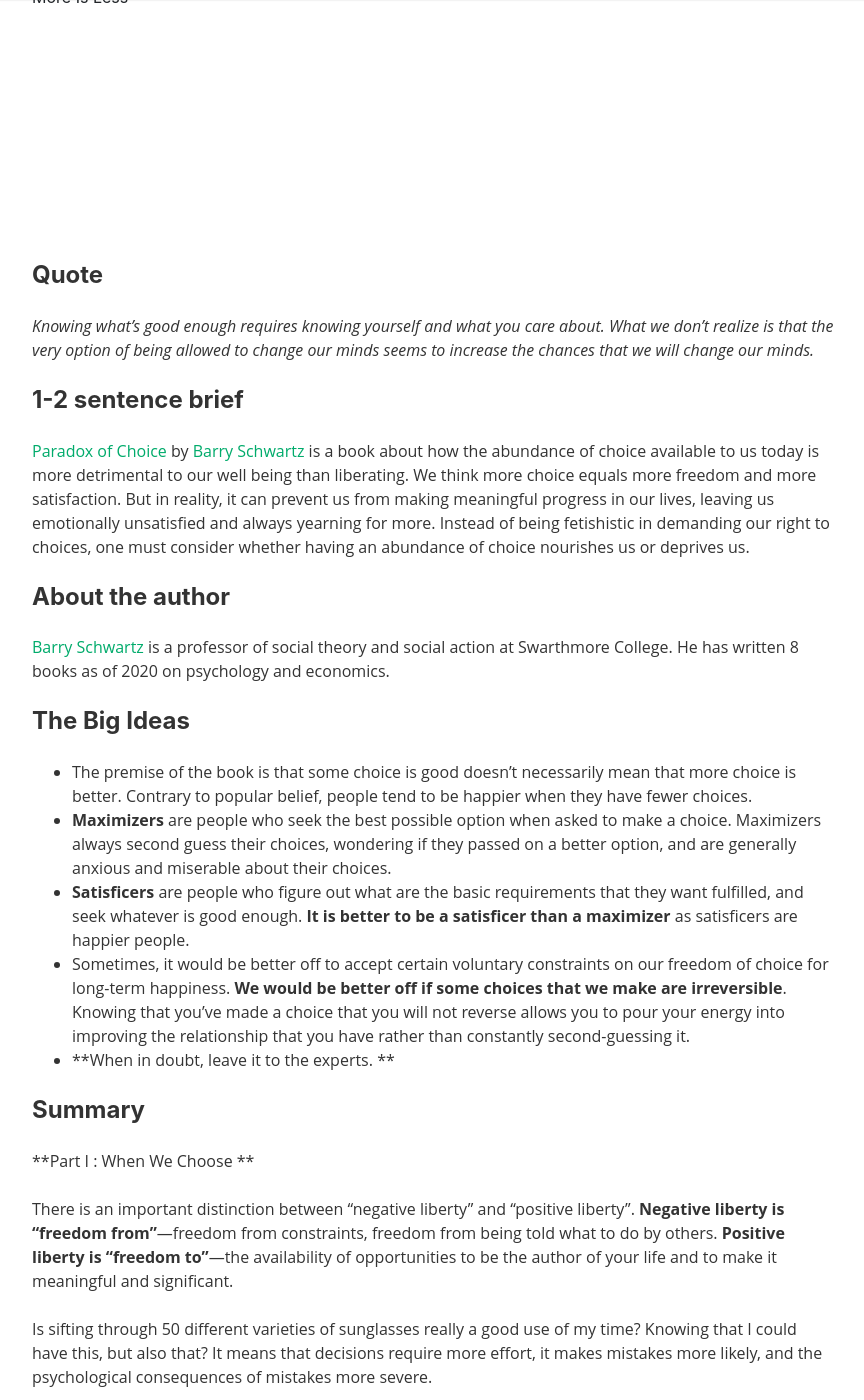
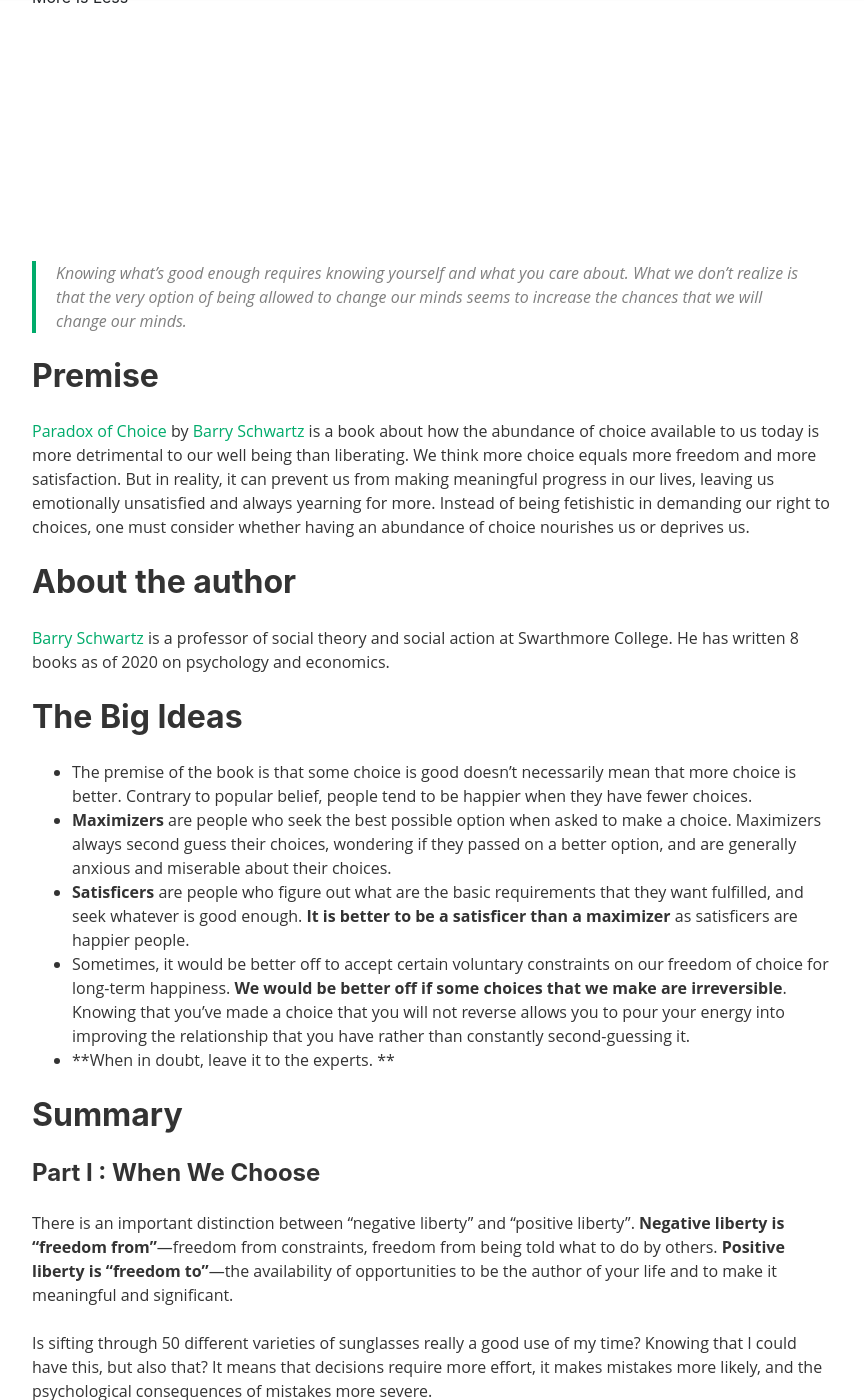
Before and after one commit to jsingh41/jsingh41.github.io, a Jekyll site: the page built from _posts/2020-01-14-paradox_of_choice.md, in a window 1280 px wide and 1400 px high, scrolled down 518 px. Shown: the whole window, without its empty margins (68-932 px from the left). Built offline with Jekyll 4.4.1, drawn with Linux system fonts in a browser that asks for light colours; nearby versions of some CDN libraries; comment, search, counter and statistics services are not loaded; some of the changed text lies outside the part shown.

Commit message:
Update 2020-01-14-paradox_of_choice.md

```diff
--- a/_posts/2020-01-14-paradox_of_choice.md
+++ b/_posts/2020-01-14-paradox_of_choice.md
@@ -8,22 +8,20 @@
 <!-- Output copied to clipboard! -->
 
 
-#### Quote
-
-_Knowing what’s good enough requires knowing yourself and what you care about. What we don’t realize is that the very option of being allowed to change our minds seems to increase the chances that we will change our minds._
+> _Knowing what’s good enough requires knowing yourself and what you care about. What we don’t realize is that the very option of being allowed to change our minds seems to increase the chances that we will change our minds._
 
 
-#### 1-2 sentence brief
+## Premise
 
 [Paradox of Choice](https://www.amazon.com/Paradox-Choice-Why-More-Less/dp/149151423X) by [Barry Schwartz](https://www.swarthmore.edu/profile/barry-schwartz) is a book about how the abundance of choice available to us today is more detrimental to our well being than liberating. We think more choice equals more freedom and more satisfaction. But in reality, it can prevent us from making meaningful progress in our lives, leaving us emotionally unsatisfied and always yearning for more. Instead of being fetishistic in demanding our right to choices, one must consider whether having an abundance of choice nourishes us or deprives us.
 
 
-#### About the author
+## About the author
 
 [Barry Schwartz](https://en.wikipedia.org/wiki/Barry_Schwartz_(psychologist)) is a professor of social theory and social action at Swarthmore College. He has written 8 books as of 2020 on psychology and economics.
 
 
-#### The Big Ideas
+## The Big Ideas
 
 
 
@@ -34,9 +32,10 @@
 *   **When in doubt, leave it to the experts. **
 
 
-#### Summary
+## Summary
 
-**Part I : When We Choose **
+
+#### Part I : When We Choose
 
 There is an important distinction between "negative liberty" and "positive liberty". **Negative liberty is "freedom from"**—freedom from constraints, freedom from being told what to do by others. **Positive liberty is "freedom to"**—the availability of opportunities to be the author of your life and to make it meaningful and significant.
 
@@ -44,7 +43,7 @@
 
 Would we be better off if we embraced certain voluntary constraints on our freedom of choice, instead of rebelling against it? Perhaps. We would be better off seeking what is good enough instead of seeking the best . The number 1 reason for sadness is hope. We would be better off if some of the decisions we made were irreversible.
 
-**Part II : How We Choose**
+Part II : How We Choose
 
 Most decision making will involve these steps:
 
@@ -54,11 +53,11 @@
 *   Array the options
 *   Evaluate how likely each of the option is to meet your goals
 
-**Maximizers vs. Satisficers**
+Maximizers vs. Satisficers
 
 Maximizers engage in more product comparisons than satisficers, both before and after they make purchasing decisions. Maximizers take longer than satisficers to decide on a purchase. Maximizers spend more time than satisficers comparing their purchasing decisions to decisions of others. They are more likely to experience regret after a purchase, spend time thinking about hypothetical alternatives to the purchase they’ve made, and less positive about their decisions. An important question that the author raises is: Does choice create maximizers?
 
-**Part III : Why We Suffer **
+Part III : Why We Suffer
 
 Freedom to choose has expressive value - Choice is what enables us to tell the world who we are and what we care about. **Every choice we make is a testament** to our autonomy, and to our self-determination. We express ourselves, either consciously or subconsciously in the clothes we wear, food we eat, hobbies we pursue - each of these choices have an expressive function, rather than a practical aspect.
 
@@ -66,27 +65,27 @@
 
 In the context of discussing choice and autonomy, it is interesting to note that in many ways, **social ties actually decrease freedom, choice and autonomy**. Marriage is commitment to a particular person that curtails freedom of sexual and emotional partners. And serious friendship imposes a lasting hold on you. In spite of this, it is sometimes helpful to accept a reduction in available choices to maximize long term benefits of committing to an endeavor and sticking to it. Think long term investments, for example.
 
-**Part IV : What We Can Do**
+Part IV : What We Can Do
 
 **Commit to irreversible decisions**. A concept that you live by and follow and never break under any circumstances. Always putting on a seat belt, not cheating on your partner. **Following rules eliminates troublesome choices in your life**. Having the discipline to live by the rules you make for yourself is the mark of a conscientious  person.
 
 Standards are less rigorous, but when we establish a standard, we are essentially dividing the world of options into two categories: options that meet the standard and options that don’t. More like satisfaction than maximizing. Deciding that once we find something that meets our standards, we'll stick with it essentially takes away that area of decision making. Eg: Friendships. We are drawn to people who meet our standards (intelligence, kindness, character, loyalty, wit), and then we stick to them.
 
 
-#### In My Humble Opinion
+## In My Humble Opinion
 
 
-#### Highlights
+### Highlights
 
 The Paradox of Choice talks about a concept that we all have felt at some point of time, and does an amazing job of verbalizing our feelings. Whether it is about making a choice about the clothes we wear, where to spend our time, or in romantic situations, reading this book will be a game changer.
 
 
-#### Lowlights
+### Lowlights
 
 I had a great time reading this book, and as such I couldn’t find anything to critique. It would be great to see more research done in this area so there is concrete evidence for some of the things that Schwartz claims anecdotally.
 
 
-#### What Can You Do
+## What Can You Do
 
 
 
@@ -97,11 +96,11 @@
 *   Don’t indulge in social comparisons.
 
 
-#### Related Books
+## Related Books
 
 I found Richard Thaler’s book Misbehaving along similar lines, although that seemed much more thorough, and more researched than anecdotal than this book. Although this book leans towards psychology, I find similar themes in minimalism, like Marie Kondo’s The Life Changing Magic of Tidying Up, and the subtle art of not giving a fuck. The less distractions you have in life, and the less f*cks you give, or give to the things that really, really matter, you would be much happier in life.
 
 
-#### Reading Tips
+## Reading Tips
 
 This book had a lot of new concepts - such as satisficers vs. maximizers, but can be easily listened to in an audiobook format as well. I didn’t find it so dense that it would require multiple reads. If you’re already familiar with cognitive biases, feel free to skip those sections while reading the book. It is mostly a summary of concepts mentioned in other wonderful books, so you don’t need to delve deep here.
```
